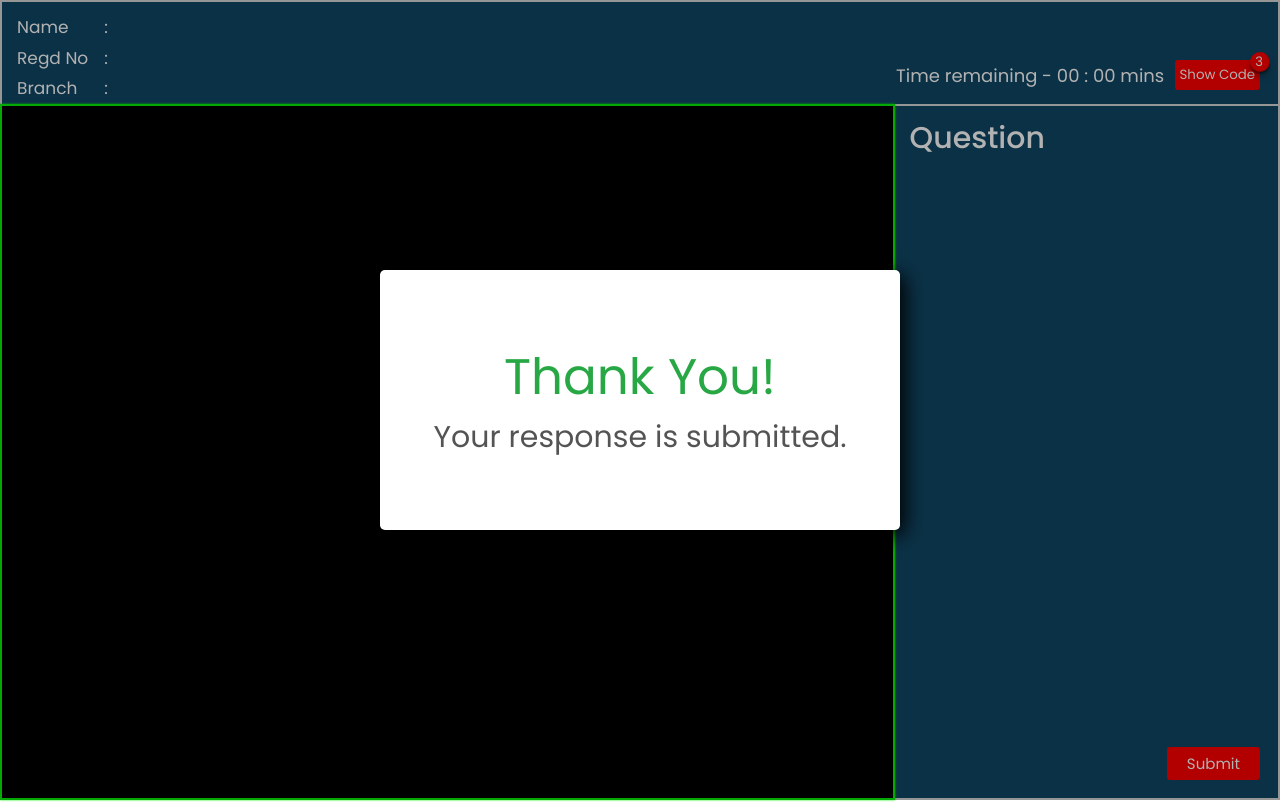
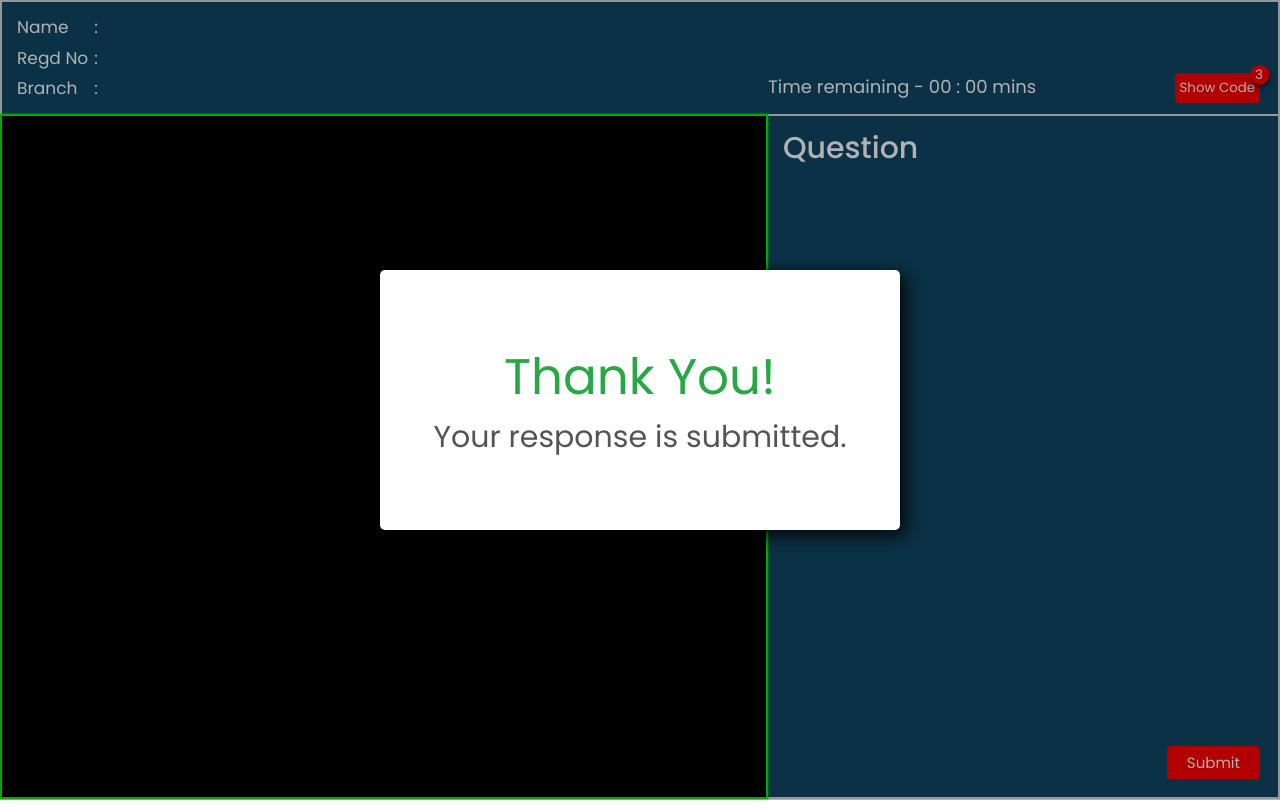
Before and after one commit to KishorBhagat/Blind-Code-2023, a React (Create React App) app: page /contest in a window 1280 px wide. Built offline with nearby package versions, Linux system fonts and the light colour scheme; no server answers.

Commit message:
fixed height and alignment issues

```diff
--- a/src/Components/ContestantDetails.js
+++ b/src/Components/ContestantDetails.js
@@ -3,11 +3,9 @@ import styled from 'styled-components';
 
 const StyledContest = styled.div`
     background-color: #104765;
-    /* background-color: #10386f; */
     color: white;
     padding: 10px 15px;
     width: 100%;
-    height: 13vh;
     line-height: 1.8;
     font-size: 17px;
     border-top: 2px solid #D7D7D7;
@@ -16,7 +14,7 @@ const StyledContest = styled.div`
     .details{
       display: flex;
       .tag{
-        width: 100px;
+        width: 90px;
         display: flex;
         justify-content: space-between;
       }
@@ -27,6 +25,7 @@ const StyledContest = styled.div`
 `;
 
 const ContestantDetails = ({name, regdNo, branch}) => {
+
   return (
     <StyledContest>
         <div className='details'>
--- a/src/Components/Editor.js
+++ b/src/Components/Editor.js
@@ -6,9 +6,11 @@ import Swal from 'sweetalert2';
 import { QuestionContext } from '../Context/QuestionContext';
 
 const StyledEditor = styled.div`
-    flex: 70;
+    /* flex: 70; */
+    height: 100%;
     form{
-        height: 87vh;
+        /* height: 87vh; */
+        height: 100%;
 
         textarea{
             font-family: 'Source Code Pro', monospace;
--- a/src/Components/Question.js
+++ b/src/Components/Question.js
@@ -2,27 +2,30 @@ import React from 'react'
 import styled from 'styled-components';
 
 const StyledQuestion = styled.div`
-    flex: 30;
-    height: 87vh;
+    height: 100%;
     background-color: #104765;
-    /* background-color: #10386f; */
     border-top: 2px solid #D7D7D7;
     border-right: 2px solid #D7D7D7;
     border-bottom: 2px solid #D7D7D7;
-
+    display: flex;
+    flex-direction: column;
     .quesHeading{
-        height: 50px;
+        height: fit-content;
         background-color: inherit;
-        padding: 10px 15px;
-        margin-bottom: 10px;
+        padding: 10px 15px 5px 15px;
         color: #fff;
         font-size: 30px;
         font-weight: 500 ;
+        flex: 1;
+        background-color: inherit;
+        ::selection {
+            background-color: transparent;
+        }
     }
     textarea{
+        flex: 15;
         resize: none;
         width: 100%;
-        height: calc(100% - 60px);
         background-color: inherit;
         font-size: 18px;
         color: #D7D7D7;
@@ -30,7 +33,8 @@ const StyledQuestion = styled.div`
         outline: none;
         padding: 10px 15px;
         line-height: 1.8;
-
+        background-color: inherit;
+        overflow: hidden;
         :focus{
             border: none;
             outline: none;
--- a/src/Pages/Contest.js
+++ b/src/Pages/Contest.js
@@ -13,6 +13,23 @@ const StyledContest = styled.div`
 
   .container{
     display: flex;
+    .editor-container{
+      flex: 70;
+      /* height: calc(100vh - 114px); */
+
+    }
+    .question-container{
+      flex: 30;
+      /* height: calc(100vh - 113px); */
+    }
+    @media (max-width: 1300px){
+      .editor-container{
+        flex: 60;
+      }
+      .question-container{
+        flex: 40;
+      }
+    }
   }
 
   .timer{
@@ -21,8 +38,11 @@ const StyledContest = styled.div`
     color: #fff;
     /* right: 30%; */
     left: 70%;
-    top: 62px;
+    top: 73px;
     font-size: 18px;
+    @media (max-width: 1300px){
+      left: 60%;
+    }
   }
 
   .submitBtn{
@@ -50,7 +70,7 @@ const StyledContest = styled.div`
   .show{
       position: fixed;
       width: fit-content;
-      top: 40px;
+      top: 53px;
       right: 20px;
       button{
         padding: 5px;
@@ -90,8 +110,6 @@ const StyledContest = styled.div`
     .contest{
       position: relative;
       top: -100%;
-      /* z-index: -1; */
-      /* filter: blur(1px); */
       z-index: 10;
     }
 `;
@@ -112,9 +130,6 @@ const Contest = () => {
 
   const [pageSwitched, setPageSwitched] = useState(false);
 
-
-  // const question = "Write a program to print the following pattern given below.\n\t\t\t1\n\t\t\t1 2\n\t\t\t1 2 3";
-  // const minutes = 1;
   const { minutes, question, setMinutes } = useContext(QuestionContext);
 
   useEffect(() => {
@@ -176,6 +191,12 @@ const Contest = () => {
 
   const [submitBtnHandler, setSubmitBtnHandler] = useState(false);
 
+  const [height, setHeight] = useState(0)
+  const detailsRef = useRef(null);
+  useEffect(() => {
+    setHeight(detailsRef.current.clientHeight)
+  }, [])
+
   return (
     <StyledContest>
       <Thanks />
@@ -185,10 +206,10 @@ const Contest = () => {
         <span className='timer'><Timer minutes={minutes} setTimeover={setTimeover} pageSwitched={pageSwitched} submitBtnHandler={submitBtnHandler}/></span>
         <span className="submitBtn"><button type='submit' form='editorForm' >Submit</button></span>
 
-        <ContestantDetails name={name} regdNo={regdNo} branch={branch} />
+        <div ref={detailsRef}><ContestantDetails name={name} regdNo={regdNo} branch={branch}/></div>
         <div className="container">
-          <Editor ref={editorRef} name={name} regdNo={regdNo} branch={branch} viewCount={viewCount} timeover={timeover} setTimeover={setTimeover} setSubmitBtnHandler={setSubmitBtnHandler}/>
-          <Question question={question} />
+          <div className='editor-container' style={{height: `calc(100vh - ${height+0.5}px)`}}><Editor ref={editorRef} name={name} regdNo={regdNo} branch={branch} viewCount={viewCount} timeover={timeover} setTimeover={setTimeover} setSubmitBtnHandler={setSubmitBtnHandler}/></div>
+          <div className='question-container' style={{height: `calc(100vh - ${height+0.5}px)`}}><Question question={question} /></div>
         </div>
 
         <div className='show'>
--- a/src/Pages/Instructions.js
+++ b/src/Pages/Instructions.js
@@ -16,7 +16,7 @@ const StyledInstructions = styled.div`
     color: #D7D7D7;
 
     .logo{
-      position: absolute;
+      position: fixed;
       top: 10px;
       left: 100px;
       height: 100px;
@@ -24,7 +24,7 @@ const StyledInstructions = styled.div`
     }
     .instructions{
       /* margin-bottom: 50px; */
-      padding-bottom: 100px;
+      padding: 0 0 50px 0;
       width: 1000px;
       .heading{
         margin-bottom: 40px;
```
